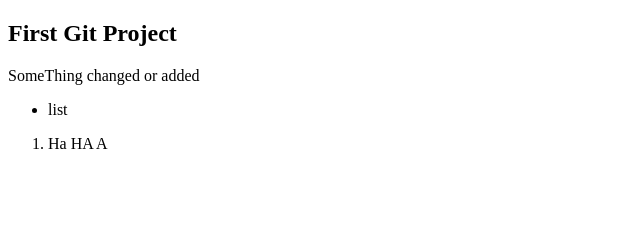
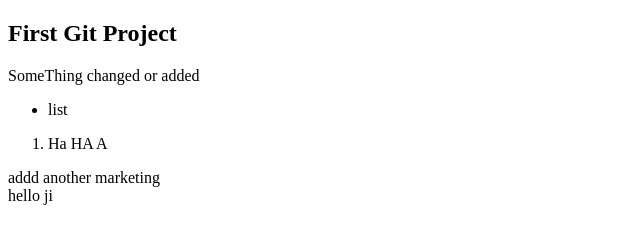
Before and after one commit to PatelSaurabh18/test_01, a plain HTML site: page index.html in a window 1280 px wide. Shown: the whole page, without its empty margins (0-640 px from the left). Drawn offline with Linux system fonts and the light colour scheme.

Commit message:
dection tag is added in index.html

```diff
--- a/index.html
+++ b/index.html
@@ -16,5 +16,8 @@
     <ol>
         <li>Ha HA A </li>
     </ol>
+    addd another marketing <section>
+        hello ji
+    </section>
 </body>
 </html>
```
